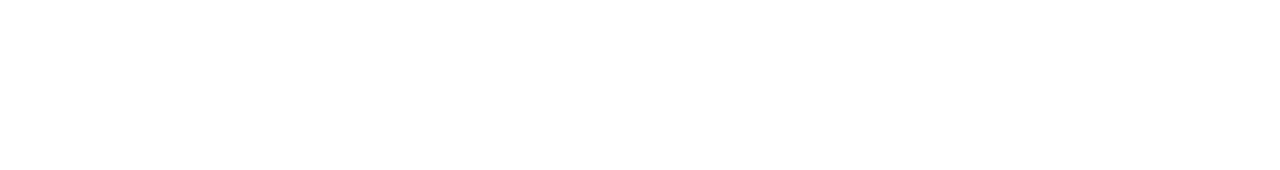
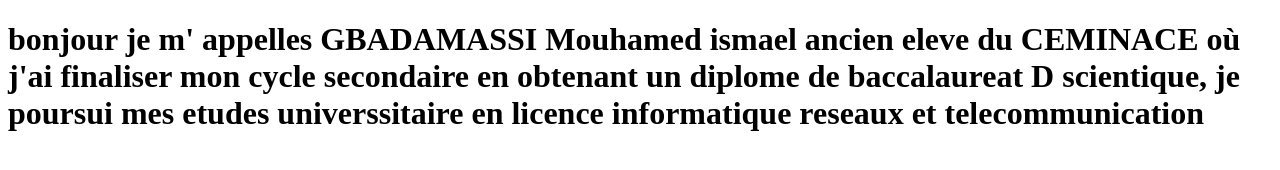
Before and after one commit to ismaelgbadamassi34/git-mon-cv, a plain HTML site: page index.html in a window 1280 px wide. Drawn offline with Linux system fonts and the light colour scheme.

Commit message:
mise en place de la section formations

```diff
--- a/index.html
+++ b/index.html
@@ -8,5 +8,5 @@
     <title>Document</title>
 </head>
 <body>
-
+    <h1>bonjour je m' appelles GBADAMASSI Mouhamed ismael ancien eleve du CEMINACE où j'ai finaliser mon cycle secondaire en obtenant un diplome de baccalaureat D scientique, je poursui mes etudes universsitaire en licence informatique reseaux et telecommunication  </h1>
 </body>
```
